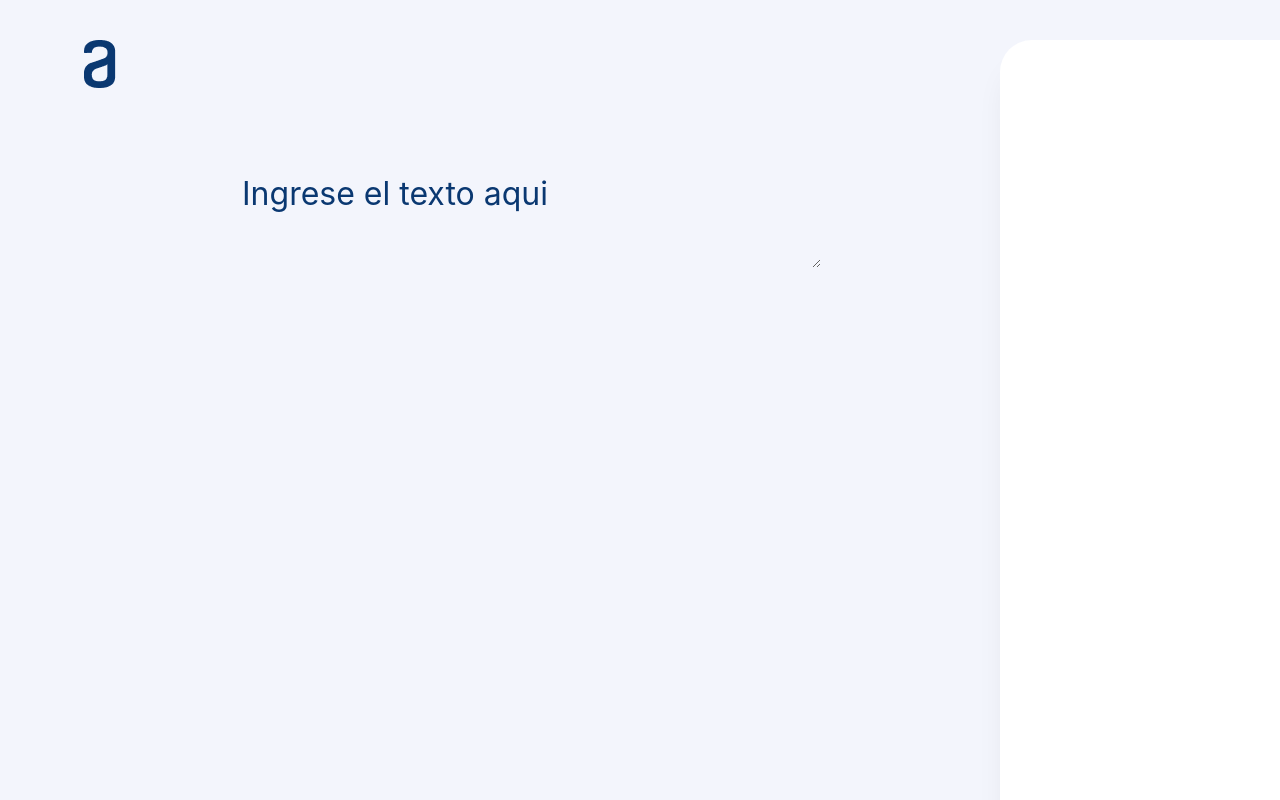
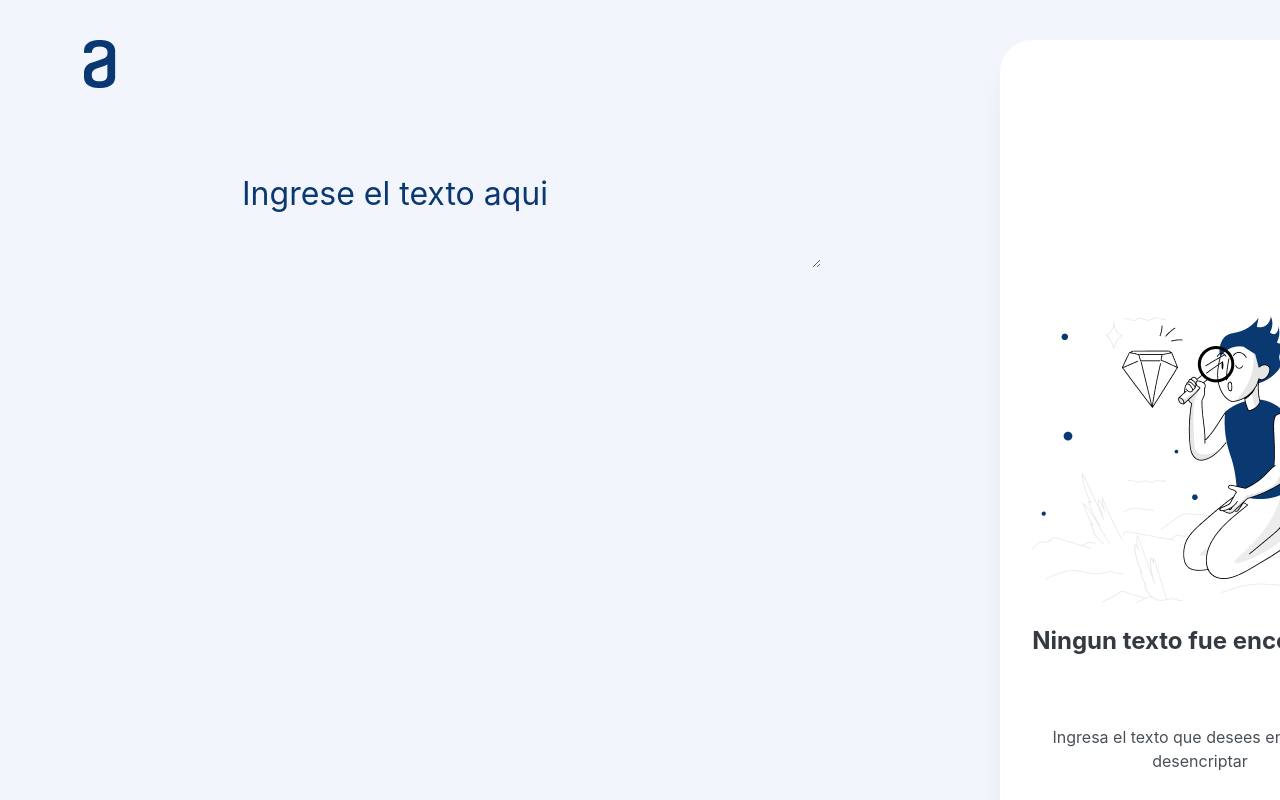
Before and after one commit to noedenisel/EncriptadorChallenge, a plain HTML site: page index.html in a window 1280 px wide. Shown: the top 800 px of the page. Drawn offline with Linux system fonts and the light colour scheme.

Commit message:
styles finished desktop

```diff
--- a/index.html
+++ b/index.html
@@ -31,6 +31,15 @@
   </div>
 
   <div class="rectangle1">
+
+    <div class="ocultar">
+        <img src="Muñeco.png" alt="" class="muñeco">
+      <div class="frame5">
+         <p class="sintxt">Ningun texto fue encontrado</p>
+         <span class="ingresartxt">Ingresa el texto que desees encriptar o desencriptar</span>
+      </div>
+    </div>
+
     <textarea id="output">
     </textarea>
   </div>
--- a/styles.css
+++ b/styles.css
@@ -155,9 +155,11 @@ flex-grow: 1;
 }
 
 .rectangle1{
-    position: absolute;
-    justify-content: center;
-    align-content: center;
+
+  position: relative;
+  display: flex;
+  justify-content: center;
+  align-items: center;
 width: 400px;
 height: 944px;
 left: 1000px;
@@ -168,22 +170,78 @@ border-radius: 32px;
 
 }
 
+.ocultar {
+    position: absolute;
+    display: flex;
+    flex-direction: column;
+    justify-content: center;
+    align-items: center;
+    top: 0;
+    left: 0;
+    right: 0;
+    bottom: 0;
+  }
+.muñeco{
+width: 336px;
+height: 304px;
+left: 1032px;
+top: 283px;
+}
+
+.frame5{
+    display: flex;
+    flex-direction: column;
+    align-items: flex-start;
+    padding: 0px;
+    gap: 16px;
+    width: 336px;
+    height: 122px;
+    left: 1032px;
+    top: 619px;
+}
+
+.sintxt{
+    width: 336px;
+height: 58px;
+font-family: 'Inter';
+font-style: normal;
+font-weight: 700;
+font-size: 24px;
+line-height: 120%;
+text-align: center;
+color: #343A40;
+flex: none;
+order: 0;
+align-self: stretch;
+flex-grow: 0;
+}
+
+.ingresartxt{
+    width: 336px;
+height: 48px;
+font-family: 'Inter';
+font-style: normal;
+font-weight: 400;
+font-size: 16px;
+line-height: 150%;
+text-align: center;
+color: #495057;
+flex: none;
+order: 1;
+align-self: stretch;
+flex-grow: 0;
+}
+
 #output {
 width: 336px;
 height: 781px;
 left: 1032px;
 top: 72px;
-
 font-family: 'Inter';
 font-style: normal;
 font-weight: 400;
 font-size: 24px;
 line-height: 150%;
-/* or 36px */
-
-
-/* Gray/gray-400 */
-
 color: #495057;
     resize: none;
     min-height: 100px;
```
Also changed, not shown: Muñeco.png (added).
